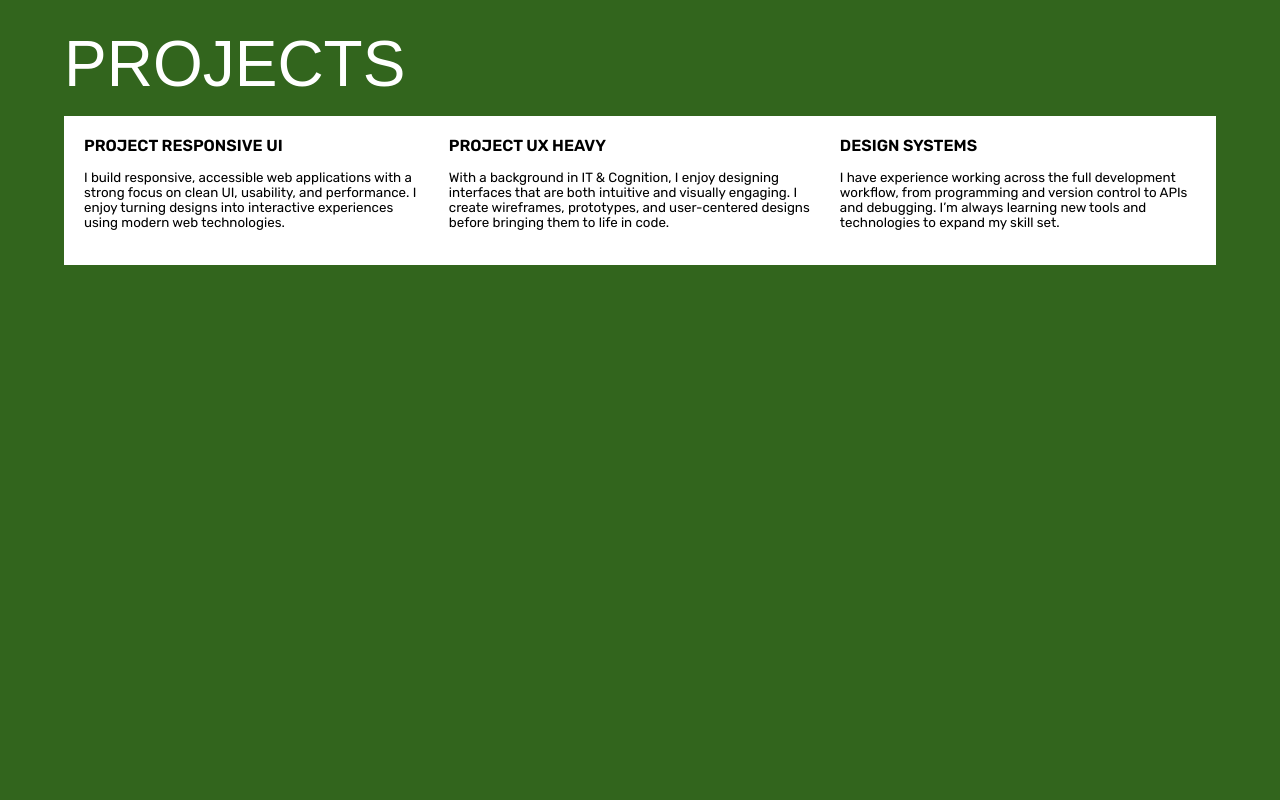
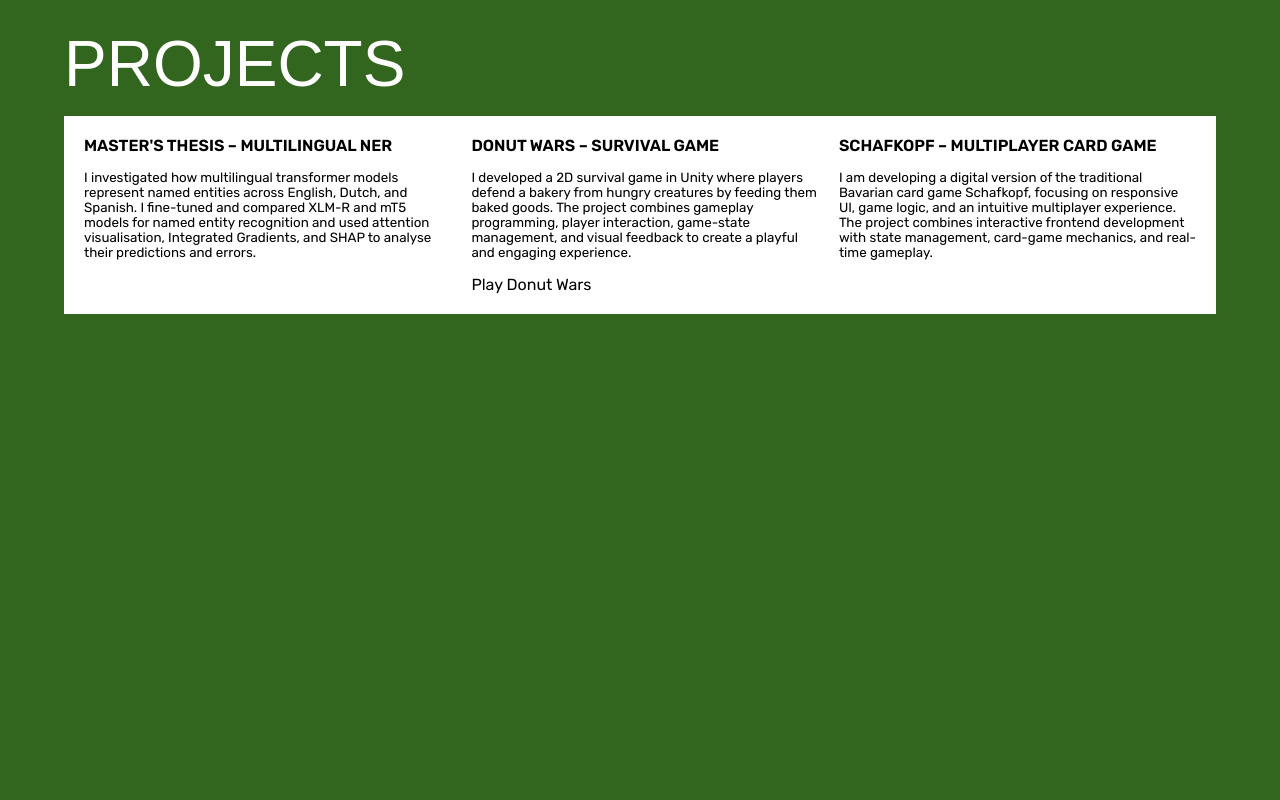
Before and after one commit to mariathurn/portfolio-website, a React (Vite) app: page / in a window 1280 px wide. Shown: the part 1780-2580 px from the top of the page. Built offline with nearby package versions, Linux system fonts and the light colour scheme; a web font is replaced by a local one.

Commit message:
change contact links

```diff
--- a/src/components/Contact.tsx
+++ b/src/components/Contact.tsx
@@ -6,12 +6,12 @@ function Contact() {
             <h1>Contact</h1>
             <h2>Let's meet!</h2>
             <div className='contact-ways'>
-                <p>Email</p>
-                <p>Linkedin</p>
-                <p>letterboxed</p>
+                <a href="mailto:mariathurn@web.de">Email me</a>
+                <a href="https://www.linkedin.com/in/maria-thurn-134421142/" target="_blank">Linkedin</a>
+                <a href="https://letterboxd.com/dansktysk/" target="_blank">letterboxed</a>
             </div>
             <footer>All copyright stay with Maria Thurn 2026</footer>
-        </section>
+        </section >
     );
 }
 
--- a/src/components/Projects.tsx
+++ b/src/components/Projects.tsx
@@ -6,16 +6,20 @@ function Projects() {
             <h1>Projects</h1>
             <div className='projects-block'>
                 <article>
-                    <h2>Project Responsive UI</h2>
-                    <p>I build responsive, accessible web applications with a strong focus on clean UI, usability, and performance. I enjoy turning designs into interactive experiences using modern web technologies.</p>
+                    <h2>Master's Thesis – Multilingual NER</h2>
+                    <p>I investigated how multilingual transformer models represent named entities across English, Dutch, and Spanish. I fine-tuned and compared XLM-R and mT5 models for named entity recognition and used attention visualisation, Integrated Gradients, and SHAP to analyse their predictions and errors.</p>
                 </article>
                 <article>
-                    <h2>Project UX Heavy</h2>
-                    <p>With a background in IT & Cognition, I enjoy designing interfaces that are both intuitive and visually engaging. I create wireframes, prototypes, and user-centered designs before bringing them to life in code.</p>
+                    <h2>Donut Wars – Survival Game</h2>
+                    <p>I developed a 2D survival game in Unity where players defend a bakery from hungry creatures by feeding them baked goods. The project combines gameplay programming, player interaction, game-state management, and visual feedback to create a playful and engaging experience.</p>
+                    <a href="https://mariagamingcorner.itch.io/donut-wars" target="_blank">
+                        Play Donut Wars
+                    </a>
                 </article>
                 <article>
-                    <h2>Design Systems</h2>
-                    <p>I have experience working across the full development workflow, from programming and version control to APIs and debugging. I’m always learning new tools and technologies to expand my skill set.</p>
+                    <h2>Schafkopf – Multiplayer Card Game</h2>
+                    <p>I am developing a digital version of the traditional Bavarian card game Schafkopf, focusing on responsive UI, game logic, and an intuitive multiplayer experience. The project combines interactive frontend development with state management, card-game mechanics, and real-time gameplay.</p>
+
                 </article>
             </div>
         </section>
--- a/src/styles/Contact.css
+++ b/src/styles/Contact.css
@@ -50,3 +50,8 @@ footer {
     display: flex;
     justify-content: center;
 }
+
+a {
+    color: inherit;
+    text-decoration: none;
+}
```
